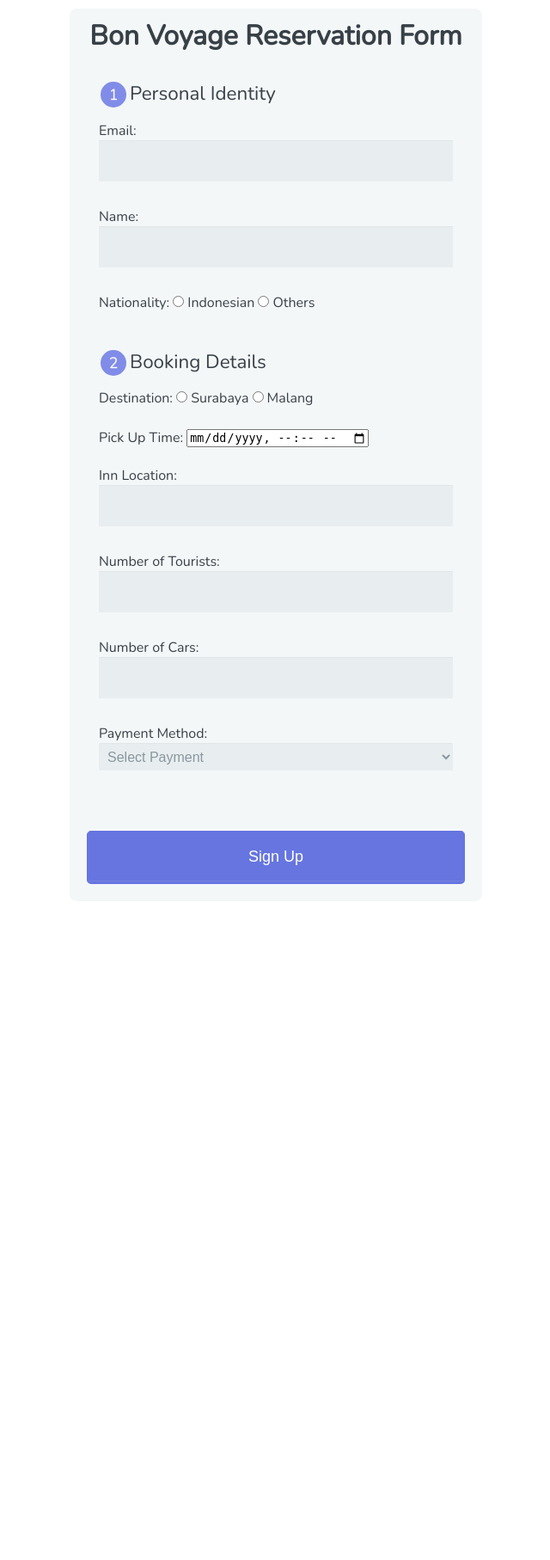
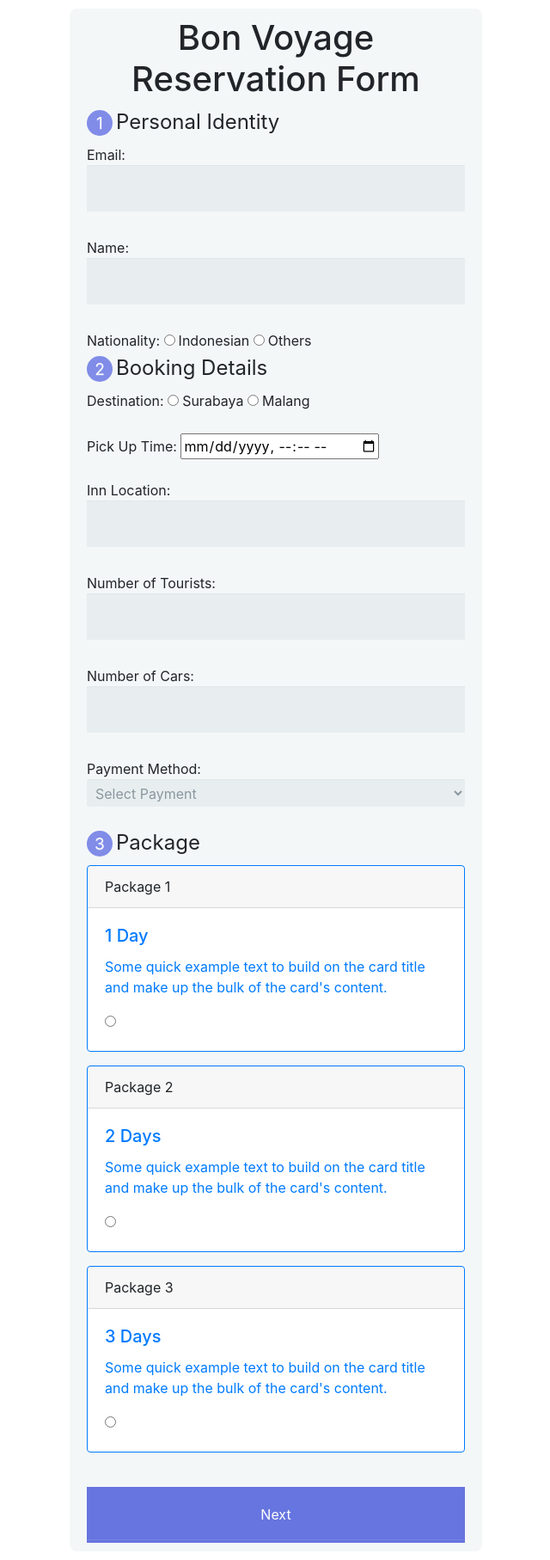
Before and after one commit to anggunw/FPSBD, a PHP site: page /register.php in a window 1280 px wide. Shown: the whole page at 86% size, without its empty margins (319-959 px from the left). Before the commit the page ends 1028 px from the top, so only its background shows below. Run offline with PHP 8.4, Linux system fonts and the light colour scheme.

Commit message:
Moving package to register.php

```diff
--- a/register.php
+++ b/register.php
@@ -8,6 +8,15 @@
         <link href='https://fonts.googleapis.com/css?family=Nunito:400,300' rel='stylesheet' type='text/css'>
         <link rel="stylesheet" type="text/css" href="css/registration.css">
 	<link rel="icon" type="image/png" href="images/icons/favicon.ico"/>
+	<link rel="stylesheet" href="https://maxcdn.bootstrapcdn.com/bootstrap/4.3.1/css/bootstrap.min.css">
+  <script src="https://ajax.googleapis.com/ajax/libs/jquery/3.4.1/jquery.min.js"></script>
+  <script src="https://cdnjs.cloudflare.com/ajax/libs/popper.js/1.14.7/umd/popper.min.js"></script>
+  <script src="https://maxcdn.bootstrapcdn.com/bootstrap/4.3.1/js/bootstrap.min.js"></script>
+  <style type="text/css">
+  label + label {
+    margin-left: 50px;
+}
+</style>
 </head>
 <body>
 	<form action="register-aksi.php" method="post" enctype="multipart/form-data">
@@ -69,12 +78,51 @@
       					<option selected hidden value="">Select Payment</option>
       					<option value="PPL">Paypal</option>
      					<option value="MDR">Mandiri</option>
-     					<option value="OVO">Ovo</option>
+						 <option value="OVO">Ovo</option>
+						 <br>
      				</select>
      			</td>
 			</tr>
-			</fieldset>
-			<button type="submit">Sign Up</button>
+
+</fieldset>
+  <br>
+<fieldset>
+<legend><span class="number">3</span>Package</legend>
+
+<label>
+<div class="card border-primary mb-3" style="max-width: 36rem;">
+  <div class="card-header">Package 1</div>
+  <div class="card-body text-primary">
+    <h5 class="card-title">1 Day</h5>
+    <p class="card-text">Some quick example text to build on the card title and make up the bulk of the card's content.</p>
+	<input type="radio" name="package" value = "1" required/>
+	</label>
+</div>
+</div>
+<label>
+<div class="card border-primary mb-3" style="max-width: 36rem;">
+  <div class="card-header">Package 2</div>
+  <div class="card-body text-primary">
+    <h5 class="card-title">2 Days</h5>
+    <p class="card-text">Some quick example text to build on the card title and make up the bulk of the card's content.</p>
+	<input type="radio" name="package" value = "2" required/>
+	</label>
+</div>
+</div>
+
+<label>
+<div class="card border-primary mb-3" style="max-width: 36rem;">
+  <div class="card-header">Package 3</div>
+  <div class="card-body text-primary">
+    <h5 class="card-title">3 Days</h5>
+    <p class="card-text">Some quick example text to build on the card title and make up the bulk of the card's content.</p>
+	<input type="radio" name="package" value = "3" required/>
+</label>
+</div>
+</div>
+
+  </fieldset>
+			<button type="submit">Next</button>
 
 	</form>
 </body>
```
